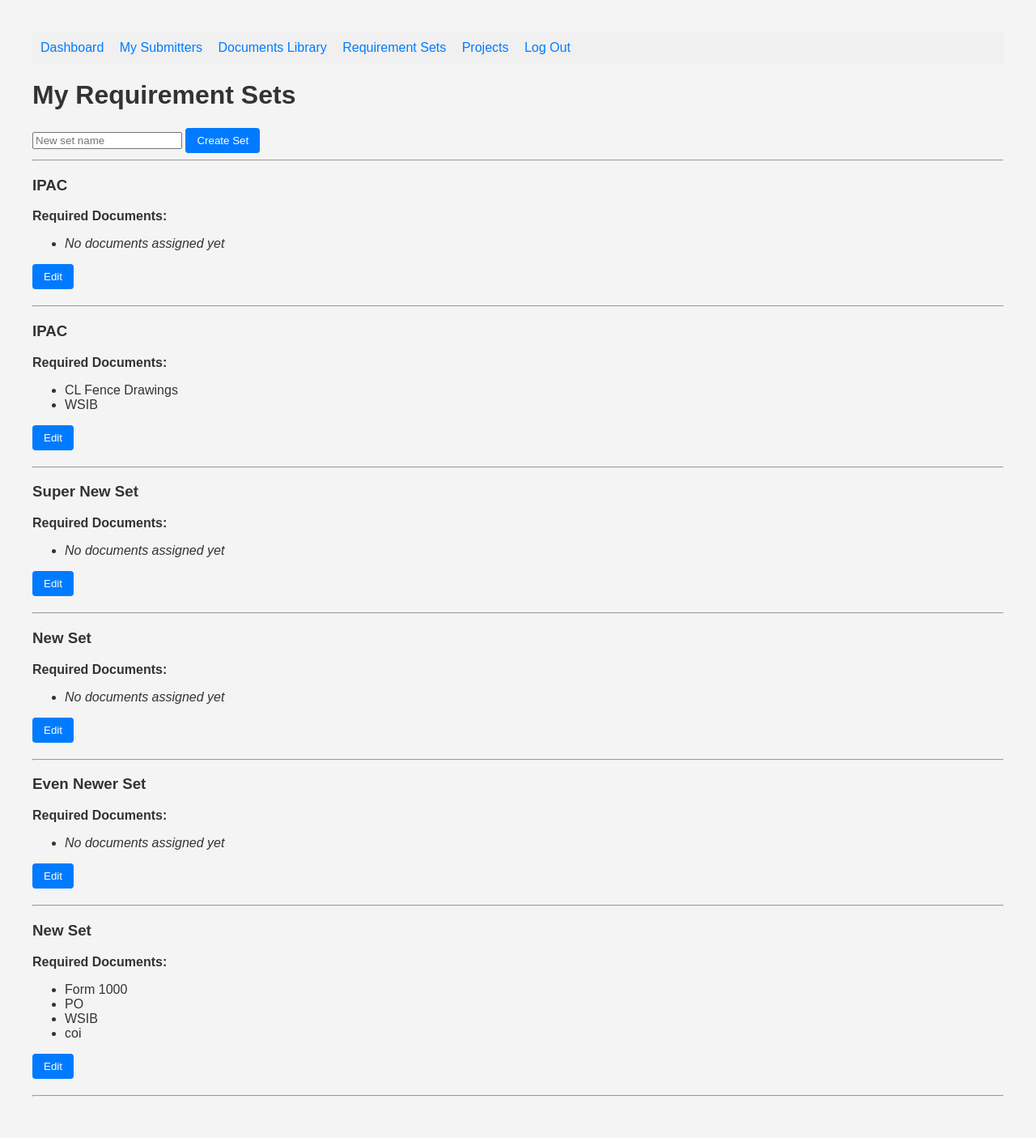
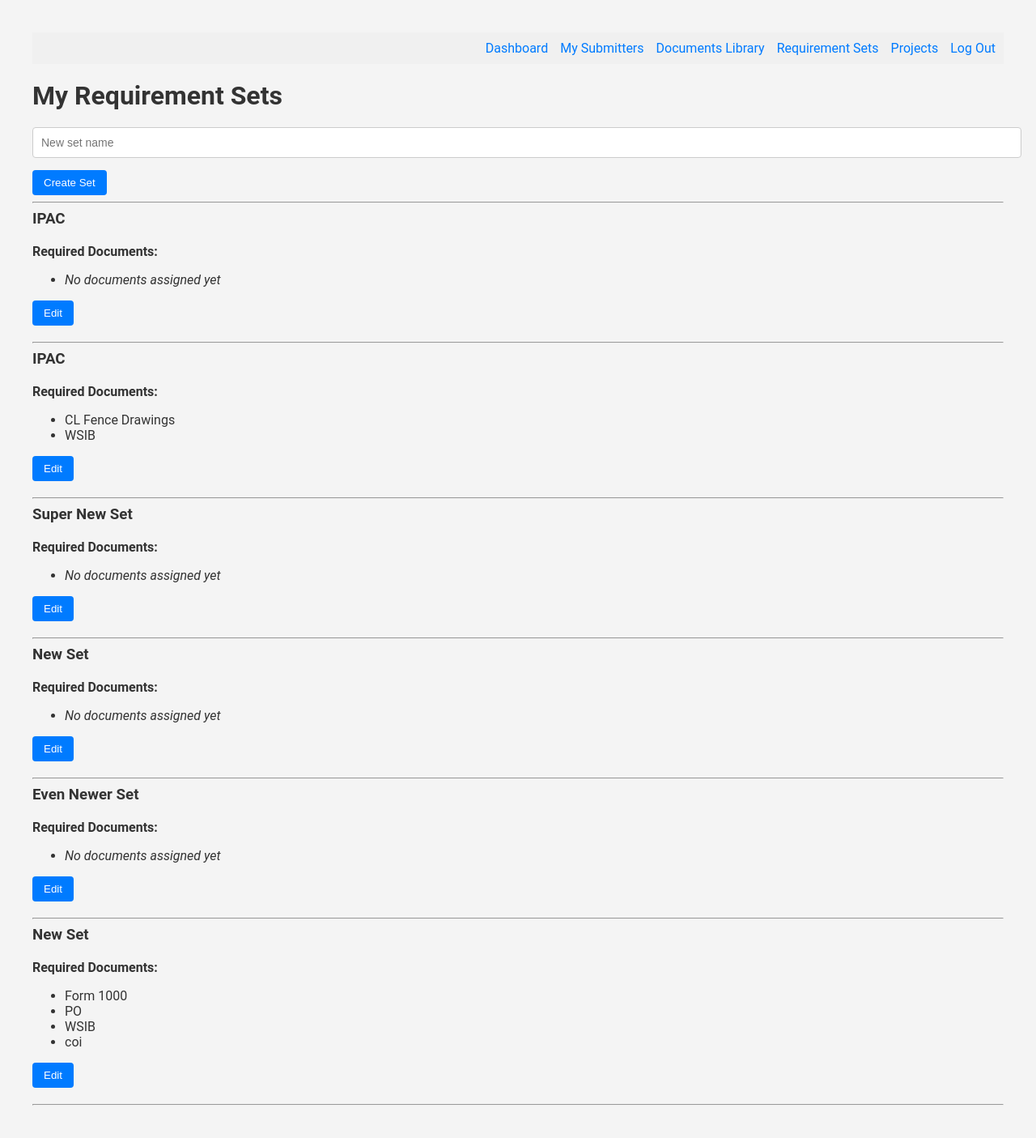
Before and after one commit to Klodmy/compliance, a Flask app: page /my_sets in a window 1280 px wide. Shown: the whole page at 81% size. Before the commit the page ends 1354 px from the top, so only its background shows below. Run offline with Flask 3, Linux system fonts and the light colour scheme; a user stored in the database is signed in; data comes from the database, SQL or seed files in the repository; some libraries are stand-ins or nearby versions.

Commit message:
started working with appearance

```diff
--- a/static/style.css
+++ b/static/style.css
@@ -1,26 +1,34 @@
 /* Global styles */
 body {
-    font-family: Arial, sans-serif;
+    font-family: 'Roboto', sans-serif;
     margin: 40px;
     background-color: #f4f4f4;
     color: #333;
 }
 
 nav {
-    background-color: #f0f0f0;
+    display: flex;
+    background-color: transparent;
     padding: 10px;
     margin-bottom: 20px;
-}
-
-nav a {
-    margin-right: 15px;
+    justify-content: flex-end;
     text-decoration: none;
-    color: #007bff;
 }
 
 nav a:hover {
-    text-decoration: underline;
+    color: #9aa9e4;
 }
+
+nav .logo {
+    height: 180px;
+    vertical-align: middle;
+}
+
+a:link {
+    color: #007bff;
+    text-decoration: none;
+}
+
 
 h1, h2, h3 {
     color: #333;
@@ -107,6 +115,61 @@ tr:nth-child(even) {
     background-color: #0056b3;
 }
 
+.container {
+    max-width: 960px;
+    margin: auto;
+    background-color: #fff;
+    padding: 30px;
+    border-radius: 8px;
+    box-shadow: 0 2px 8px rgba(0,0,0,0.05);
+}
+
+form label {
+    display: block;
+    margin-bottom: 5px;
+    font-weight: bold;
+}
+
+input[type="text"],
+input[type="email"],
+input[type="password"],
+textarea {
+    width: 100%;
+    padding: 10px;
+    margin-bottom: 15px;
+    border: 1px solid #ccc;
+    border-radius: 4px;
+    font-size: 14px;
+    background-color: #fff;
+}
+
+.card {
+    border: 1px solid #ddd;
+    border-radius: 6px;
+    padding: 20px;
+    background-color: #fafafa;
+    margin-bottom: 25px;
+    box-shadow: 0 1px 4px rgba(0,0,0,0.03);
+}
+
+h1, h2, h3 {
+    font-weight: 600;
+    margin-top: 0;
+    margin-bottom: 20px;
+}
+
+.input_small {
+    width: 30%;
+    padding: 10px;
+    font-size: 16px;
+    margin-bottom: 10px;
+}
+
+.form-group {
+    margin-bottom: 5px;
+    width: 100%;
+}
+
 /* Status colors */
 .status {
     font-weight: bold;
```
Also changed, not shown: templates/admin.html (+23 -16 lines), static/concomply-logo.png (added).
